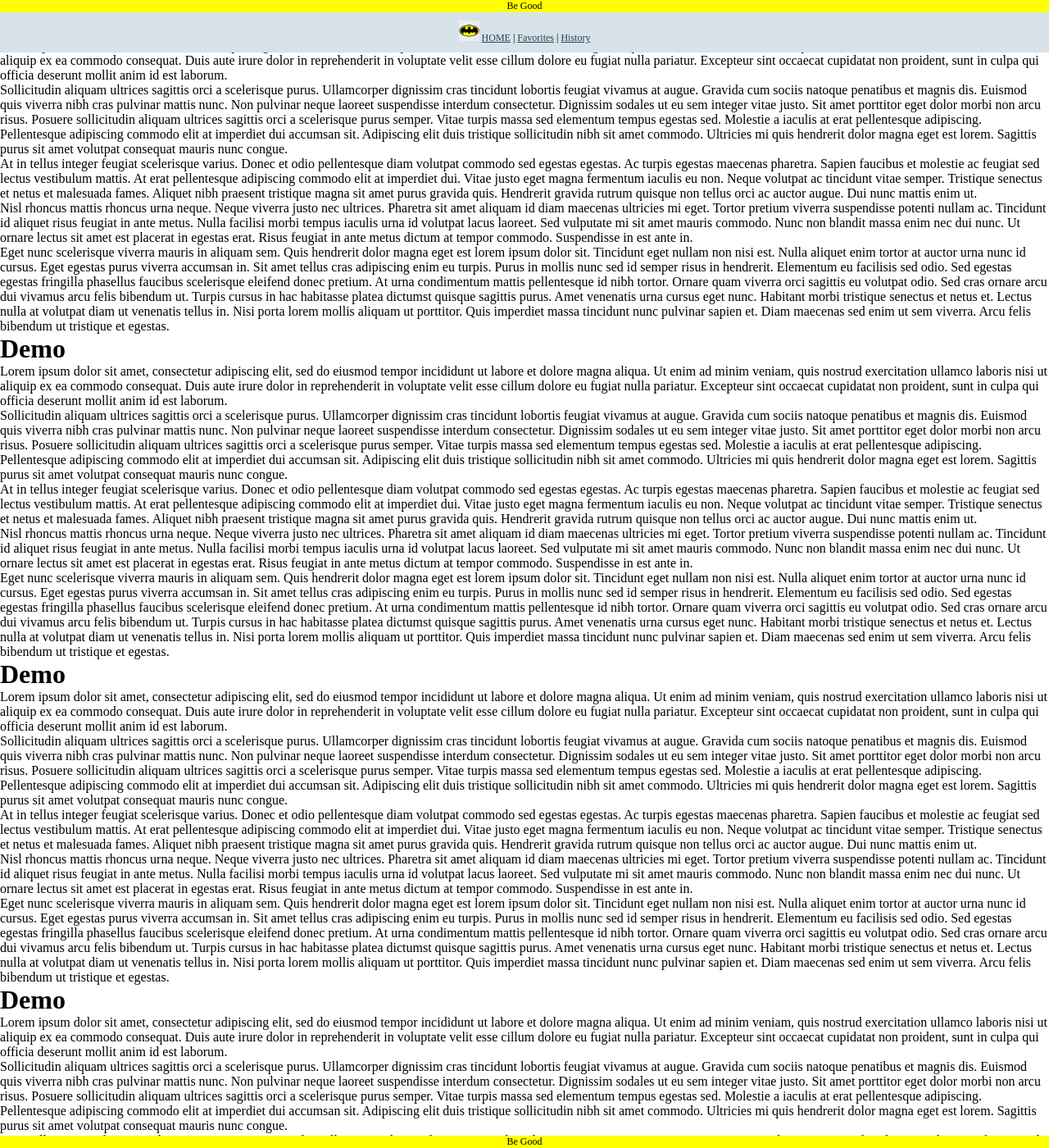
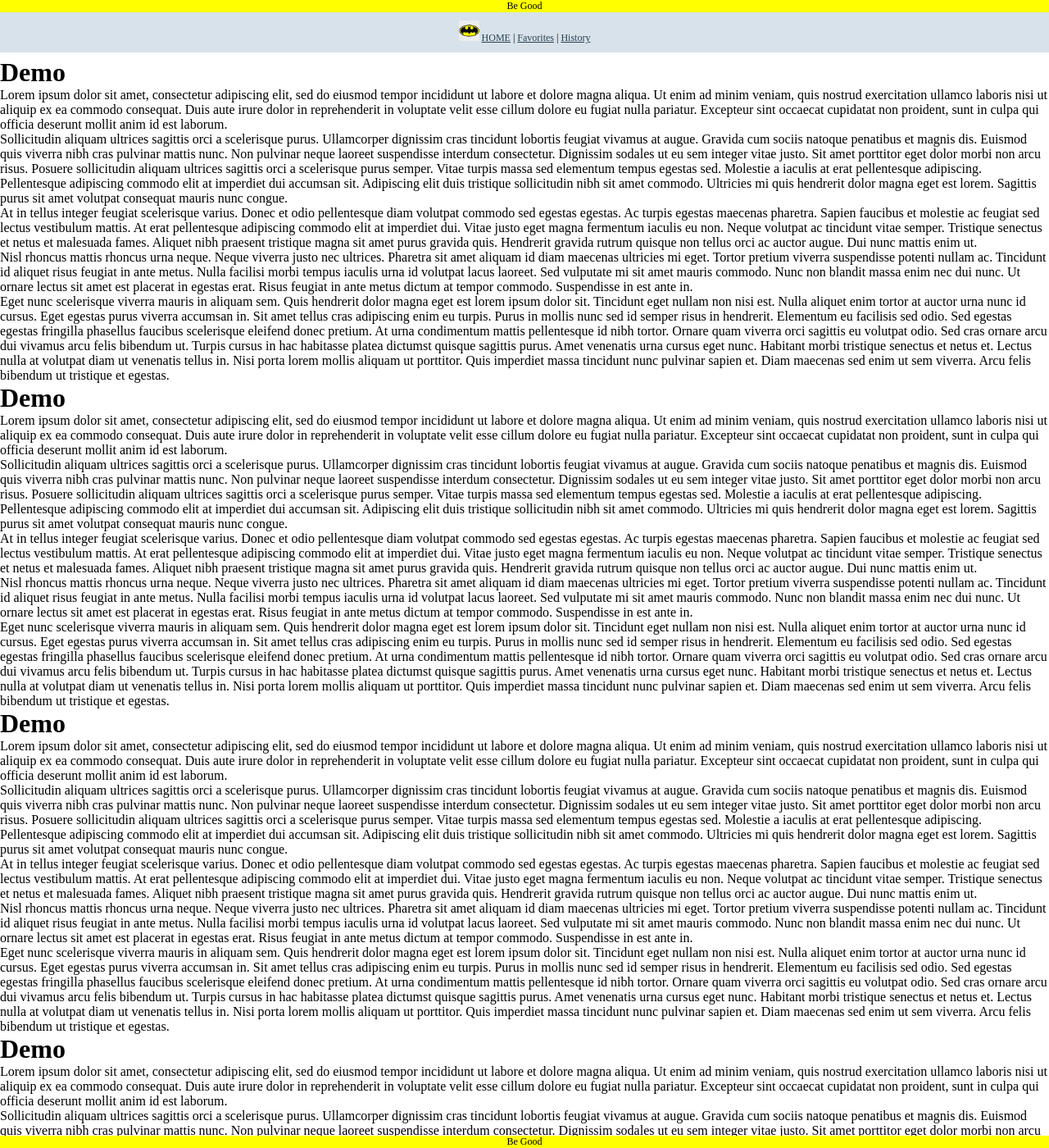
Before and after one commit to gothamgo/demo, a Jekyll site: the page built from index.html, in a window 1280 px wide and 1400 px high. Shown: the whole window at 82% size. Built offline with Jekyll 4.4.1, drawn with Linux system fonts in a browser that asks for light colours.

Commit message:
Update index.html

```diff
--- a/index.html
+++ b/index.html
@@ -4,7 +4,7 @@ layout: default
 
 <style>
   div.content-wrapper {
-    margin: 10px 0px 0px 0px;
+    margin: 70px 0px 0px 0px;
   }
 </style>
 
```
